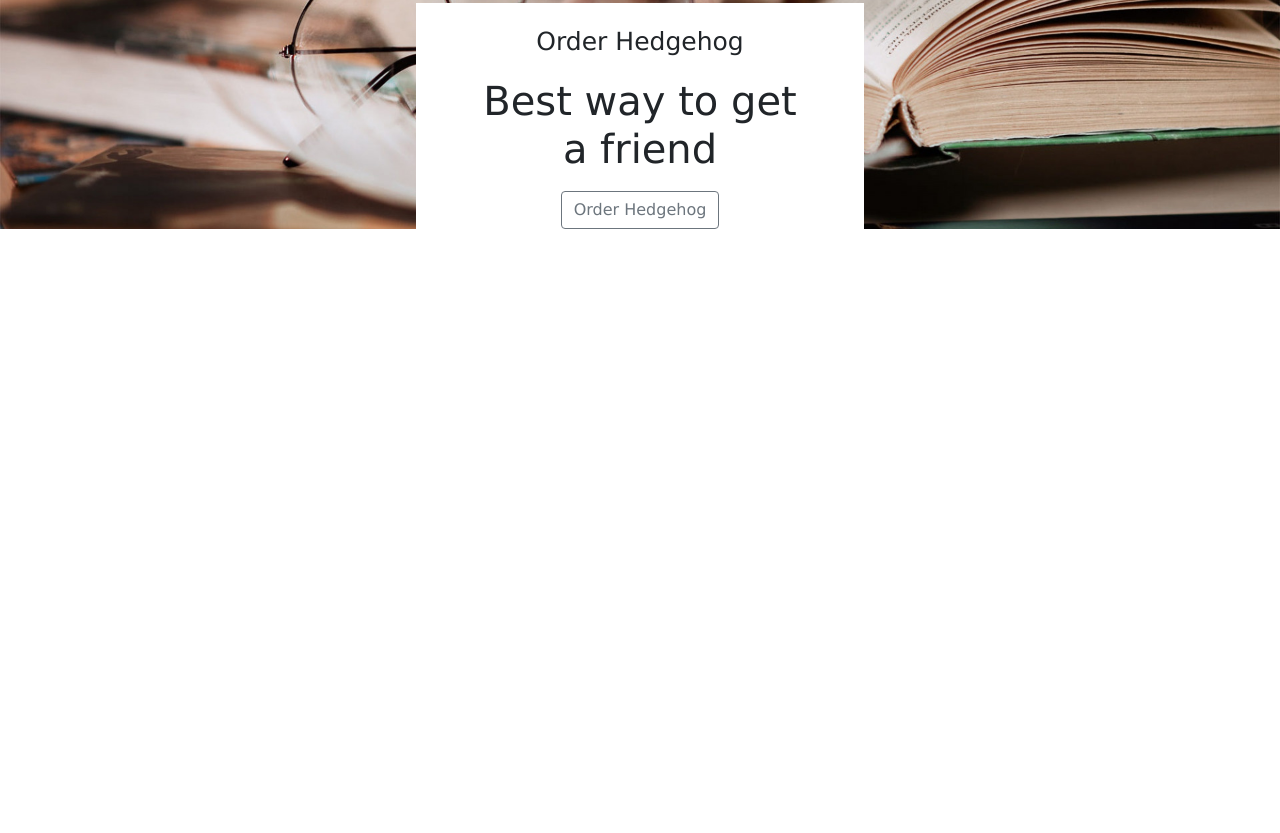
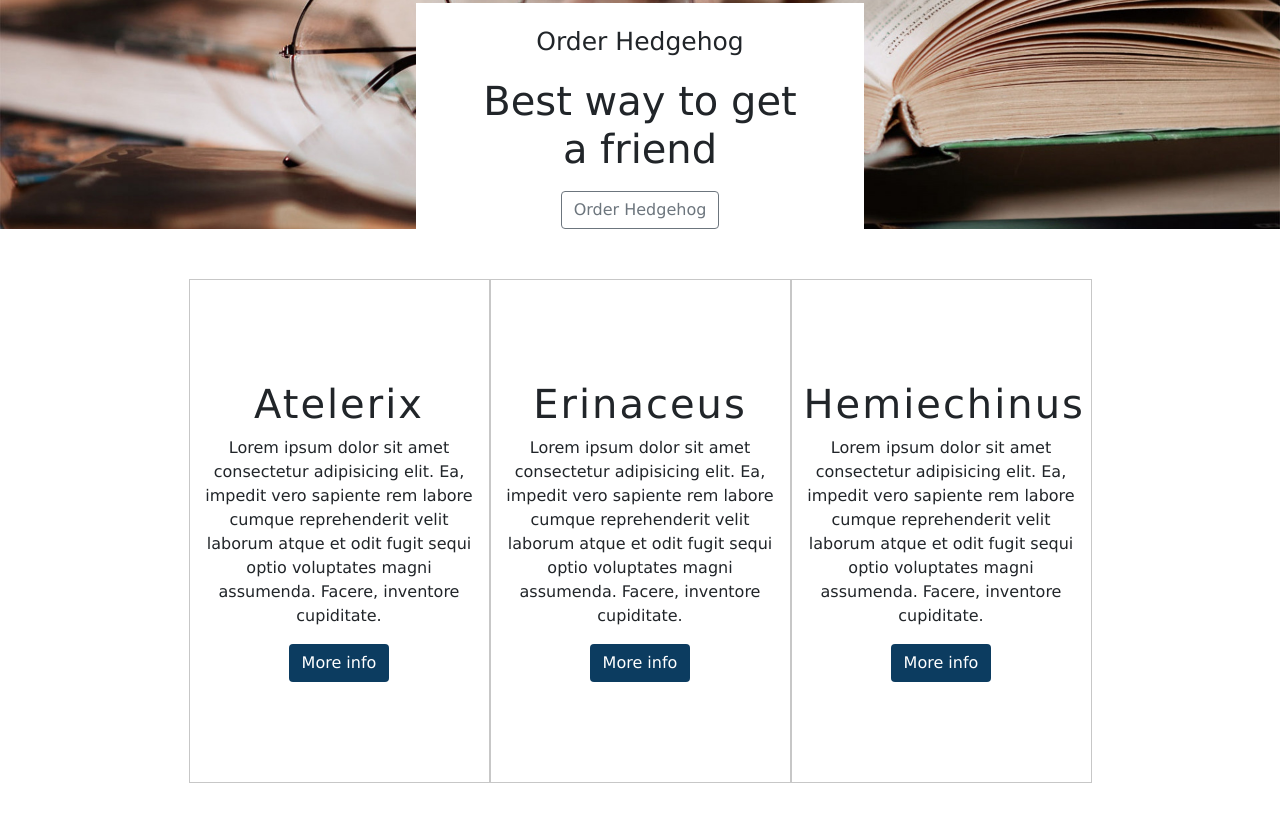
Before and after one commit to MiBBy-4/BadEziks, a plain HTML site: page pages/index.html in a window 1280 px wide. Shown: the part 303-1136 px from the top of the page. Before the commit the page ends 800 px from the top, so only its background shows below. Drawn offline with nearby package versions, Linux system fonts and the light colour scheme.

Commit message:
feat: designed hedgehod cards in index page

```diff
--- a/assets/css/style.css
+++ b/assets/css/style.css
@@ -46,3 +46,27 @@ body {
 .welcome-blog-button {
   margin-top: 3%;
 }
+
+.cards-container {
+  padding: 50px;
+}
+
+.hedgehod-card {
+  text-align: center;
+  border: 1px solid #c7c7c7;
+  padding: 100px;
+}
+
+.hedgehod-card-btn {
+  color: white !important;
+  background-color: #0c3c60 !important;
+}
+
+.hedgehod-card-btn:hover {
+  color: rgb(0, 0, 0) !important;
+  background-color: #208adb !important;
+}
+
+.hedgehod-card-name {
+  letter-spacing: 2px;
+}
--- a/pages/index.html
+++ b/pages/index.html
@@ -38,5 +38,24 @@
       <button class="btn btn-outline-secondary welcome-blog-button">Order Hedgehog</button>
     </div>
   </div>
+  <div class="cards-container">
+    <div class="row d-flex justify-content-center">
+      <div class="hedgehod-card col-3">
+        <h1 class="hedgehod-card-name">Atelerix</h1>
+        <p class="hedgehod-card-description">Lorem ipsum dolor sit amet consectetur adipisicing elit. Ea, impedit vero sapiente rem labore cumque reprehenderit velit laborum atque et odit fugit sequi optio voluptates magni assumenda. Facere, inventore cupiditate.</p>
+        <button class="btn hedgehod-card-btn">More info</button>
+      </div>
+      <div class="hedgehod-card col-3">
+        <h1 class="hedgehod-card-name">Erinaceus</h1>
+        <p class="hedgehod-card-description">Lorem ipsum dolor sit amet consectetur adipisicing elit. Ea, impedit vero sapiente rem labore cumque reprehenderit velit laborum atque et odit fugit sequi optio voluptates magni assumenda. Facere, inventore cupiditate.</p>
+        <button class="btn hedgehod-card-btn">More info</button>
+      </div>
+      <div class="hedgehod-card col-3">
+        <h1 class="hedgehod-card-name">Hemiechinus</h1>
+        <p class="hedgehod-card-description">Lorem ipsum dolor sit amet consectetur adipisicing elit. Ea, impedit vero sapiente rem labore cumque reprehenderit velit laborum atque et odit fugit sequi optio voluptates magni assumenda. Facere, inventore cupiditate.</p>
+        <button class="btn hedgehod-card-btn">More info</button>
+      </div>
+    </div>
+  </div>
 </body>
 </html>
```
